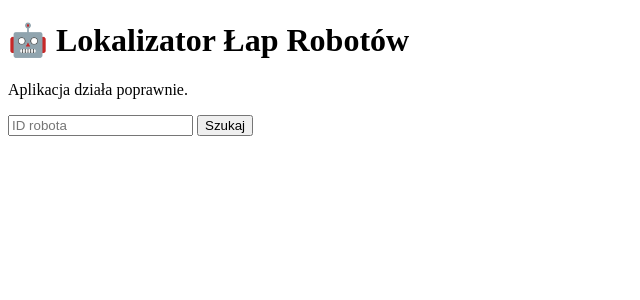
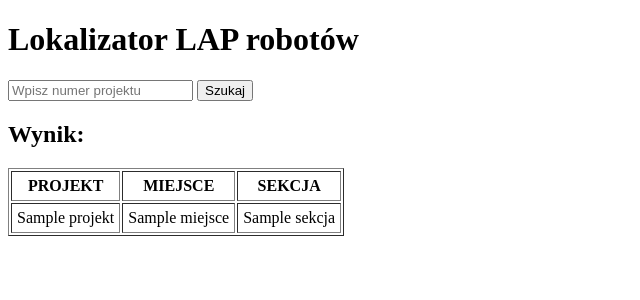
Before and after one commit to zmech23/lokalizator-lap-robotow-grammer, a Flask app: template templates/index.html in a window 1280 px wide. Shown: the top 300 px of the page, without its empty margins (0-640 px from the left). Run offline with Flask 3, Linux system fonts and the light colour scheme; the template is opened without the code that fills it: most values are stand-ins (such as "Sample title", 1, 10 or a date in 2020); parts of the project's set-up code (start-up, migrations or seed data) failed here and were passed over.

Commit message:
show search results

```diff
--- a/templates/index.html
+++ b/templates/index.html
@@ -2,17 +2,36 @@
 <html lang="pl">
 <head>
     <meta charset="UTF-8">
-    <title>Lokalizator Łap Robotów</title>
+    <title>Lokalizator LAP</title>
 </head>
 <body>
+    <h1>Lokalizator LAP robotów</h1>
 
-<h1>🤖 Lokalizator Łap Robotów</h1>
-<p>Aplikacja działa poprawnie.</p>
+    <form method="post">
+        <input type="text" name="robot_id" placeholder="Wpisz numer projektu" required>
+        <button type="submit">Szukaj</button>
+    </form>
 
-<form method="post">
-    <input type="text" name="robot_id" placeholder="ID robota">
-    <button type="submit">Szukaj</button>
-</form>
-
+    {% if wynik is not none %}
+        {% if wynik.empty %}
+            <p><b>❌ Nie znaleziono projektu</b></p>
+        {% else %}
+            <h2>Wynik:</h2>
+            <table border="1" cellpadding="5">
+                <tr>
+                    <th>PROJEKT</th>
+                    <th>MIEJSCE</th>
+                    <th>SEKCJA</th>
+                </tr>
+                {% for _, row in wynik.iterrows() %}
+                <tr>
+                    <td>{{ row["PROJEKT"] }}</td>
+                    <td>{{ row["MIEJSCE"] }}</td>
+                    <td>{{ row["SEKCJA"] }}</td>
+                </tr>
+                {% endfor %}
+            </table>
+        {% endif %}
+    {% endif %}
 </body>
 </html>
```
